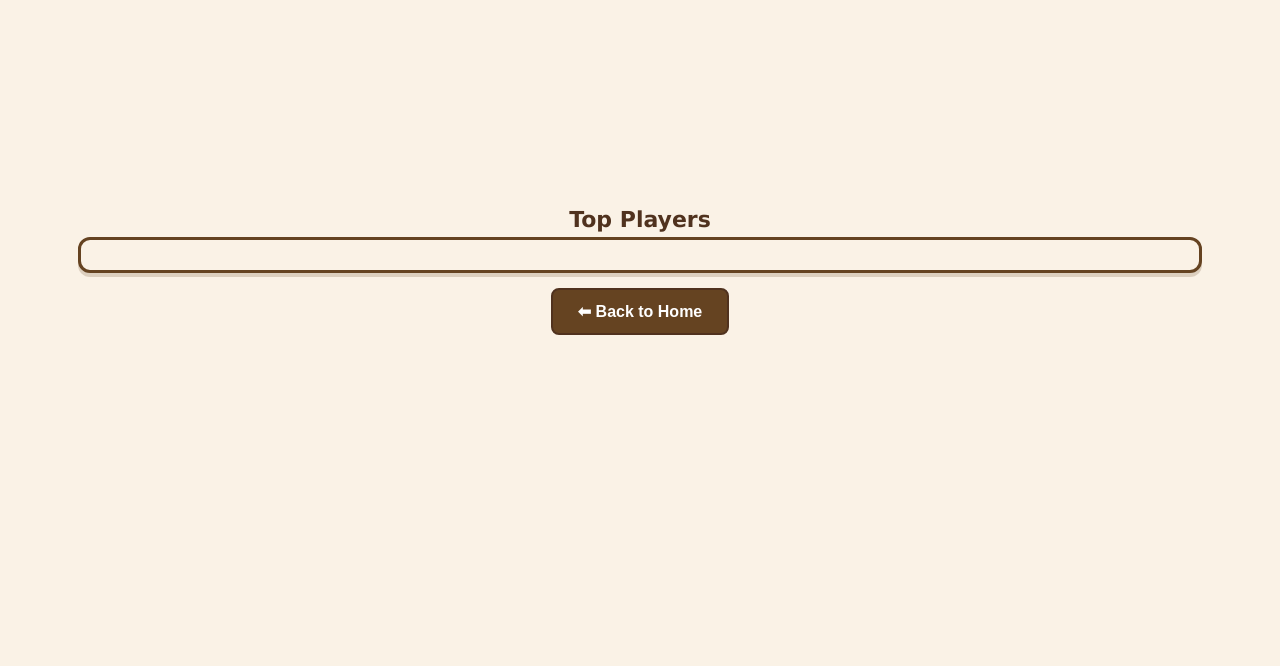
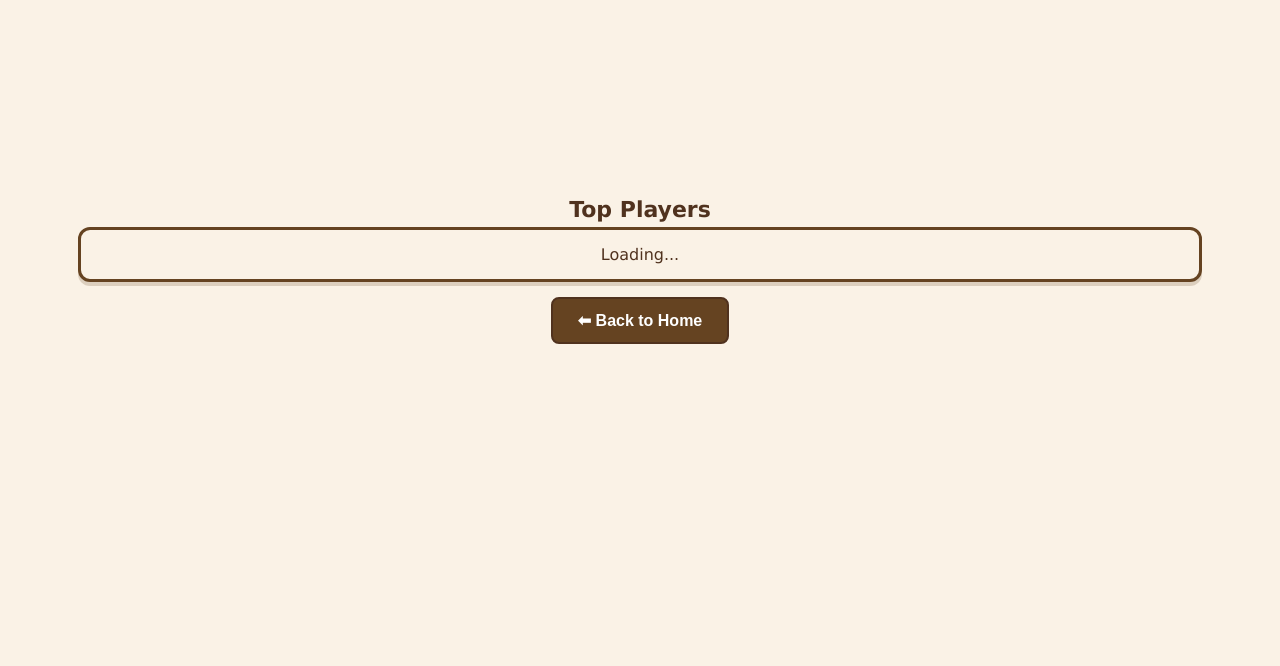
Before and after one commit to ojasbiz2011-tech/Lotus1, a FastAPI app: page / in a window 1280 px wide, after a click on "🏅 LEADERBOARD". Shown: the part 154-820 px from the top of the page. Run offline with FastAPI, Linux system fonts and the light colour scheme; some libraries are stand-ins or nearby versions.

Commit message:
Update index.html

```diff
--- a/telegram_game/templates/index.html
+++ b/telegram_game/templates/index.html
@@ -21,7 +21,7 @@
         .log-item { padding: 2px 0; border-bottom: 1px dashed #ccc; }
 
         /* LEADERBOARD */
-        .lb-row { display: flex; justify-content: space-between; font-size: 14px; padding: 4px 0; }
+        .lb-row { display: flex; justify-content: space-between; font-size: 14px; padding: 4px 0; border-bottom: 1px solid rgba(0,0,0,0.1); }
 
         canvas { background-color: transparent; touch-action: none; margin-top: 10px; }
     </style>
@@ -46,7 +46,7 @@
                 <div style="font-size:20px; font-weight:bold" id="my-rank">-</div>
             </div>
             <div>
-                <div style="font-size:12px">SCORE</div>
+                <div style="font-size:12px">SOLVED</div>
                 <div style="font-size:20px; font-weight:bold" id="my-score">0</div>
             </div>
         </div>
@@ -58,7 +58,8 @@
     <div id="screen-leaderboard" class="screen" style="justify-content: center;">
         <h1>Top Players</h1>
         <div class="card" id="lb-list">
-            </div>
+            <div>Loading...</div>
+        </div>
         <button class="btn" onclick="showScreen('screen-home')">⬅ Back to Home</button>
     </div>
 
@@ -112,7 +113,7 @@
         let tileW = maxW / GRID_SIZE;
         let TILE_SIZE = Math.floor(tileW);
         let GRID_OFFSET_X = (canvas.width - (GRID_SIZE * TILE_SIZE)) / 2;
-        let GRID_OFFSET_Y = (canvas.height - (GRID_SIZE * TILE_SIZE)) / 2; // Centered
+        let GRID_OFFSET_Y = (canvas.height - (GRID_SIZE * TILE_SIZE)) / 2;
 
         let gameState = { blocks: [], moves: 0, won: false };
         let selectedBlock = null;
@@ -148,8 +149,9 @@
 
                 // 4. Update Leaderboard
                 let lbHTML = "";
+                if(d.top_players.length === 0) lbHTML = "<div>No players yet</div>";
                 d.top_players.forEach((p, index) => {
-                    let icon = index === 0 ? "🥇" : (index === 1 ? "🥈" : "👤");
+                    let icon = index === 0 ? "🥇" : (index === 1 ? "🥈" : (index === 2 ? "🥉" : "👤"));
                     lbHTML += `<div class="lb-row"><span>${icon} ${p.name}</span><b>${p.ads_watched}</b></div>`;
                 });
                 document.getElementById('lb-list').innerHTML = lbHTML;
@@ -161,7 +163,8 @@
             showScreen('screen-game');
             gameState.blocks = [];
             // "Loading" text
-            ctx.fillStyle = "black"; ctx.fillText("Loading Level...", 50, 100);
+            ctx.clearRect(0,0,canvas.width,canvas.height);
+            ctx.fillStyle = "rgb(80, 50, 30)"; ctx.font = "20px Verdana"; ctx.fillText("Building Level...", canvas.width/2 - 70, canvas.height/2);
 
             let res = await fetch('/api/generate_level');
             let levelData = await res.json();
@@ -174,6 +177,7 @@
             gameState.moves = 0;
             gameState.won = false;
             document.getElementById('move-count').innerText = 0;
+            requestAnimationFrame(gameLoop);
         }
 
         function watchAd() {
@@ -191,7 +195,7 @@
 
         function checkAdsAndPlay() { startGame(); }
 
-        // --- GAME ENGINE (Visuals) ---
+        // --- GAME LOGIC ---
         function calculateRect(col, row, length, orientation) {
             let w = orientation === 'H' ? length * TILE_SIZE - (GAP * 2) : TILE_SIZE - (GAP * 2);
             let h = orientation === 'V' ? length * TILE_SIZE - (GAP * 2) : TILE_SIZE - (GAP * 2);
@@ -204,25 +208,21 @@
             let color = b.is_target ? C_RED : (b.orientation === 'H' ? C_H : C_V);
             let { x, y, w, h } = b.rect;
             ctx.fillStyle = color; ctx.beginPath(); ctx.roundRect(x, y, w, h, 6); ctx.fill();
-            // Simple Borders
             ctx.strokeStyle = "rgba(0,0,0,0.3)"; ctx.lineWidth = 2; ctx.stroke();
         }
 
         function gameLoop() {
             ctx.clearRect(0, 0, canvas.width, canvas.height);
 
-            // Draw Board Frame
+            // Frame
             let frameSize = GRID_SIZE * TILE_SIZE + 20;
-            ctx.fillStyle = C_FRAME;
-            ctx.fillRect(GRID_OFFSET_X - 10, GRID_OFFSET_Y - 10, frameSize, frameSize);
-            ctx.fillStyle = C_WELL;
-            ctx.fillRect(GRID_OFFSET_X, GRID_OFFSET_Y, GRID_SIZE * TILE_SIZE, GRID_SIZE * TILE_SIZE);
+            ctx.fillStyle = C_FRAME; ctx.fillRect(GRID_OFFSET_X - 10, GRID_OFFSET_Y - 10, frameSize, frameSize);
+            ctx.fillStyle = C_WELL; ctx.fillRect(GRID_OFFSET_X, GRID_OFFSET_Y, GRID_SIZE * TILE_SIZE, GRID_SIZE * TILE_SIZE);
 
-            // Exit Hole
-            ctx.fillStyle = "black";
-            ctx.fillRect(GRID_OFFSET_X + (GRID_SIZE * TILE_SIZE), GRID_OFFSET_Y + (2 * TILE_SIZE) + 5, 20, TILE_SIZE - 10);
+            // Exit
+            ctx.fillStyle = "black"; ctx.fillRect(GRID_OFFSET_X + (GRID_SIZE * TILE_SIZE), GRID_OFFSET_Y + (2 * TILE_SIZE) + 5, 20, TILE_SIZE - 10);
 
-            gameState.blocks.forEach(drawBlock);
+            if(gameState.blocks) gameState.blocks.forEach(drawBlock);
 
             if(gameState.won) {
                 ctx.fillStyle = "rgba(0,0,0,0.7)";
@@ -233,9 +233,12 @@
             if(document.getElementById('screen-game').classList.contains('active')) { requestAnimationFrame(gameLoop); }
         }
 
-        // --- INPUT HANDLING ---
+        // --- INPUTS ---
         function handleStart(x, y) {
             if(gameState.won) return;
+            // Check top buttons click
+            if(y < 80) return; // Let HTML buttons handle top clicks
+
             for(let b of gameState.blocks) {
                 if(x >= b.rect.x && x <= b.rect.x + b.rect.w && y >= b.rect.y && y <= b.rect.y + b.rect.h) {
                     selectedBlock = b; dragOffset.x = b.rect.x - x; dragOffset.y = b.rect.y - y;
@@ -259,7 +262,9 @@
             let sb = selectedBlock;
             let idealCol = Math.round((sb.rect.x - GRID_OFFSET_X) / TILE_SIZE); let idealRow = Math.round((sb.rect.y - GRID_OFFSET_Y) / TILE_SIZE);
             if(sb.orientation === 'H') idealRow = sb.row; else idealCol = sb.col;
-            if(!checkCollisionGrid(idealCol, idealRow, sb, gameState.blocks)) { sb.col = idealCol; sb.row = idealRow; } else { sb.col = sb.startCol; sb.row = sb.startRow; }
+            if(!checkCollisionGrid(idealCol, idealRow, sb, gameState.blocks)) { sb.col = idealCol; sb.row = idealRow; }
+            else { sb.col = sb.startCol; sb.row = sb.startRow; }
+
             sb.rect = calculateRect(sb.col, sb.row, sb.length, sb.orientation);
             if(sb.col !== sb.startCol || sb.row !== sb.startRow) {
                 gameState.moves++; document.getElementById('move-count').innerText = gameState.moves;
@@ -268,7 +273,6 @@
             selectedBlock = null;
         }
 
-        // --- HELPERS ---
         function checkCollisionVisual(rect, activeB) {
             if (rect.x < GRID_OFFSET_X) return true; if (rect.x + rect.w > GRID_OFFSET_X + (GRID_SIZE * TILE_SIZE)) return true;
             if (rect.y < GRID_OFFSET_Y) return true; if (rect.y + rect.h > GRID_OFFSET_Y + (GRID_SIZE * TILE_SIZE)) return true;
@@ -291,7 +295,6 @@
         }
         async function submitGame() { await fetch('/api/submit_game', { method: 'POST', body: JSON.stringify({ user_id: userId }) }); }
 
-        // Event Listeners
         canvas.addEventListener('mousedown', e => handleStart(e.clientX, e.clientY));
         canvas.addEventListener('mousemove', e => handleMove(e.clientX, e.clientY));
         canvas.addEventListener('mouseup', handleEnd);
@@ -299,7 +302,6 @@
         canvas.addEventListener('touchmove', e => { e.preventDefault(); handleMove(e.touches[0].clientX, e.touches[0].clientY); }, {passive: false});
         canvas.addEventListener('touchend', handleEnd);
 
-        // Start on Load
         loadUserData();
     </script>
 </body>
```
